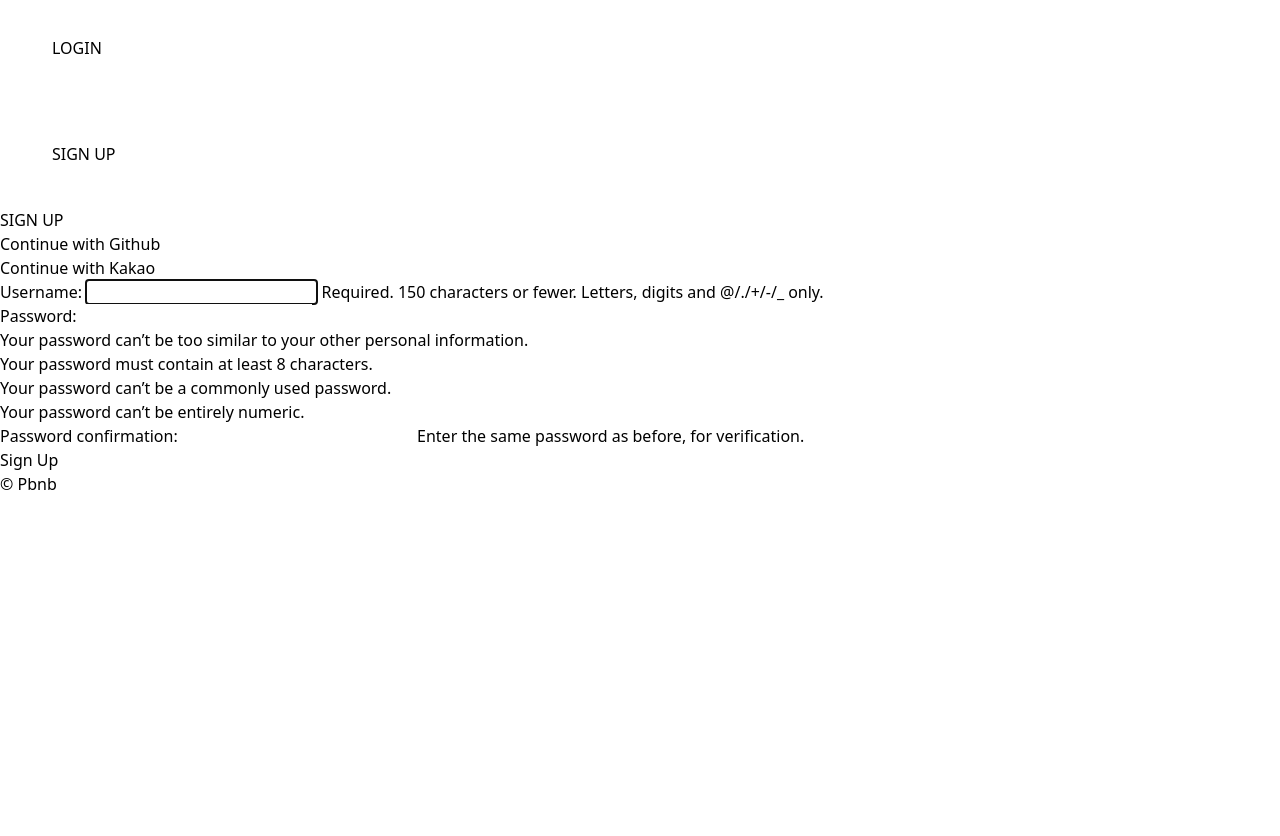
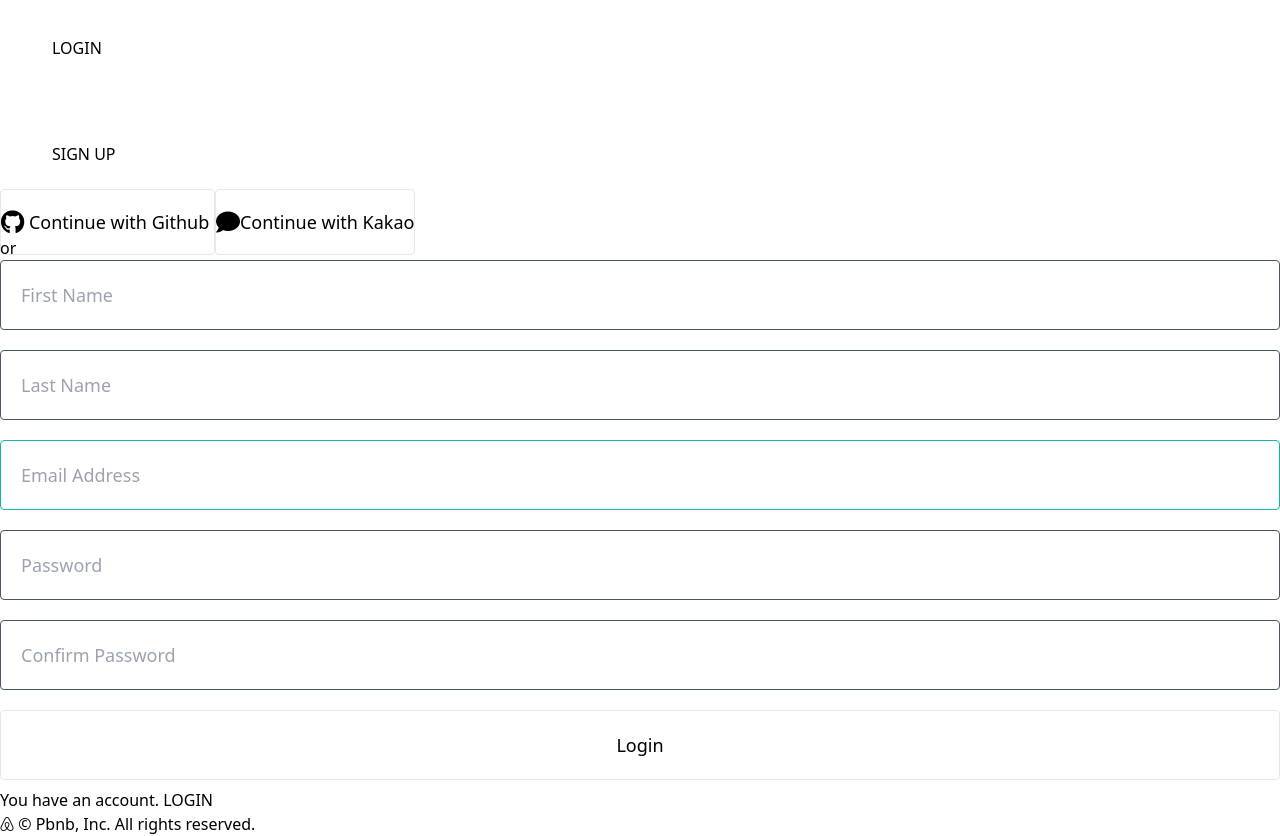
Before and after one commit to withlatte/airbnb_clone_office, a Django app: page /users/signup/ in a window 1280 px wide. Shown: the part 947-1783 px from the top of the page. Before the commit the page ends 1437 px from the top, so only its background shows below. Run offline with Django 3.2, Linux system fonts and the light colour scheme; style sheets or scripts are compiled from the project's sources; some libraries are stand-ins or nearby versions.

Commit message:
Lesson #20.12 done

```diff
--- a/assets/scss/styles.scss
+++ b/assets/scss/styles.scss
@@ -17,4 +17,29 @@
   }
 }
 
+.btn {
+  @apply w-full border mb-2 font-light text-center text-lg py-5 rounded;
+}
+
+input {
+  @apply rounded py-5 font-light text-lg w-full text-left border border-gray-600 px-5 mb-2;
+  &:focus {
+    @apply outline-none border-teal-500;
+  }
+}
+
+form {
+  .input {
+    @apply mb-3 w-full;
+    &.has_error {
+      input {
+        @apply bg-red-200 border-gray-600;
+        &:focus {
+          @apply border-gray-600;
+        }
+      }
+    }
+  }
+}
+
 @tailwind utilities;
--- /dev/null
+++ b/templates/mixins/auth/auth_form.html
@@ -0,0 +1,15 @@
+<form method="POST" action="{% url "users:login" %}" class="w-full">
+    {% csrf_token %}
+
+    {% if form.non_field_errors %}
+        {% for error in form.non_field_errors %}
+            <span class="text-red-700 font-medium text-sm">{{ error }}</span>
+        {% endfor %}
+    {% endif %}
+
+    {% for field in form %}
+        {% include 'mixins/auth/form_input.html' with field=field %}
+    {% endfor %}
+
+    <button class="btn bg-red-500 text-white uppercase">Login</button>
+</form>
--- /dev/null
+++ b/templates/mixins/auth/form_input.html
@@ -0,0 +1,8 @@
+<div class="input {% if field.errors %}has_error{% endif %}">
+    {{ field }}
+    {% if field.errors %}
+        {% for error in field.errors %}
+            <span class="text-red-700 font-medium text-sm">{{ error }}</span>
+        {% endfor %}
+    {% endif %}
+</div>
--- a/templates/partials/footer.html
+++ b/templates/partials/footer.html
@@ -1,5 +1,3 @@
-<footer>
-    <h5>
-        &copy; Pbnb
-    </h5>
+<footer class="container mx-auto text-center py-10 border-t font-medium text-gray-500">
+    <i class="fab fa-airbnb"></i> &copy; Pbnb, Inc. All rights reserved.
 </footer>
--- a/templates/partials/social_login.html
+++ b/templates/partials/social_login.html
@@ -1,9 +1,13 @@
-<div>
-    <a href="{% url "users:github-login" %}">
-        Continue with Github
+<div class="flex-col flex w-full">
+    <a href="{% url "users:github-login" %}" class="btn border-gray-700 text-gray-700">
+        <i class="fab fa-github fa-lg"></i> Continue with Github
     </a>
-    <br>
-    <a href="{% url "users:kakao-login" %}">
-        Continue with Kakao
+    <a href="{% url "users:kakao-login" %}" class="btn text-yellow-800 bg-yellow-500 border-yellow-800">
+        <i class="fas fa-comment fa-lg text-yellow-800 mr-1"></i>Continue with Kakao
     </a>
 </div>
+<div class="flex items-center w-full my-5">
+    <div class="h-px w-full bg-gray-400"></div>
+    <span class="text-gray-600 font-medium mx-4 text-sm">or</span>
+    <div class="h-px w-full bg-gray-400"></div>
+</div>
--- a/templates/users/signup.html
+++ b/templates/users/signup.html
@@ -1,16 +1,15 @@
 {% extends "base.html" %}
-{% block page_title %}
-    SIGN UP
-{% endblock %}
+{% block page_title %}SIGN UP{% endblock page_title %}
+{% block search-bar %}{% comment %}  Hide search-bar  {% endcomment %}{% endblock search-bar %}
+
 {% block content %}
-    <h1>SIGN UP</h1>
-    {% block search-bar %}
-        {% comment %}  Hide search-bar  {% endcomment %}
-    {% endblock %}
-    {% include "partials/social_login.html" %}
-    <form method="POST" action="{% url "users:signup" %}">
-        {% csrf_token %}
-        {{ form.as_p }}
-        <button>Sign Up</button>
-    </form>
-{% endblock %}
+    <div class="lg:w-5/12 md:w-1/2 xl:w-1/4 container mx-auto p-6 my-10 flex flex-col items-center border border-gray-400">
+        {% include "partials/social_login.html" %}
+        {% include 'mixins/auth/auth_form.html' with form=form cta="SIGN UP" %}
+
+        <div class="mt-3">
+            <span class="mr-2">You have an account. <a href="{% url "users:login" %}"
+                                                       class="text-teal-500 font-semibold">LOGIN</a></span>
+        </div>
+    </div>
+{% endblock content %}
--- a/users/forms.py
+++ b/users/forms.py
@@ -4,8 +4,12 @@
 
 
 class LoginForm(forms.Form):
-    email = forms.EmailField()
-    password = forms.CharField(widget=forms.PasswordInput)
+    email = forms.EmailField(
+        widget=forms.EmailInput(attrs={"placeholder": "Email Address"})
+    )
+    password = forms.CharField(
+        widget=forms.PasswordInput(attrs={"placeholder": "Password"})
+    )
 
     def clean(self):
         email = self.cleaned_data.get("email")
@@ -21,8 +25,22 @@
 
 
 class SignUpForm(UserCreationForm):
-    username = forms.EmailField
-
     class Meta:
         model = models.User
-        fields = ("username",)
+        fields = (
+            "first_name",
+            "last_name",
+            "username",
+        )
+        widgets = {
+            "first_name": forms.TextInput(attrs={"placeholder": "First Name"}),
+            "last_name": forms.TextInput(attrs={"placeholder": "Last Name"}),
+            "username": forms.EmailInput(attrs={"placeholder": "Email Address"}),
+        }
+
+    password1 = forms.CharField(
+        widget=forms.PasswordInput(attrs={"placeholder": "Password"})
+    )
+    password2 = forms.CharField(
+        widget=forms.PasswordInput(attrs={"placeholder": "Confirm Password"})
+    )
```
Also changed, not shown: templates/mixins/room_card.html (+7 -5 lines), templates/rooms/room_list.html (+20 -14 lines), templates/users/login.html (+13 -14 lines).
